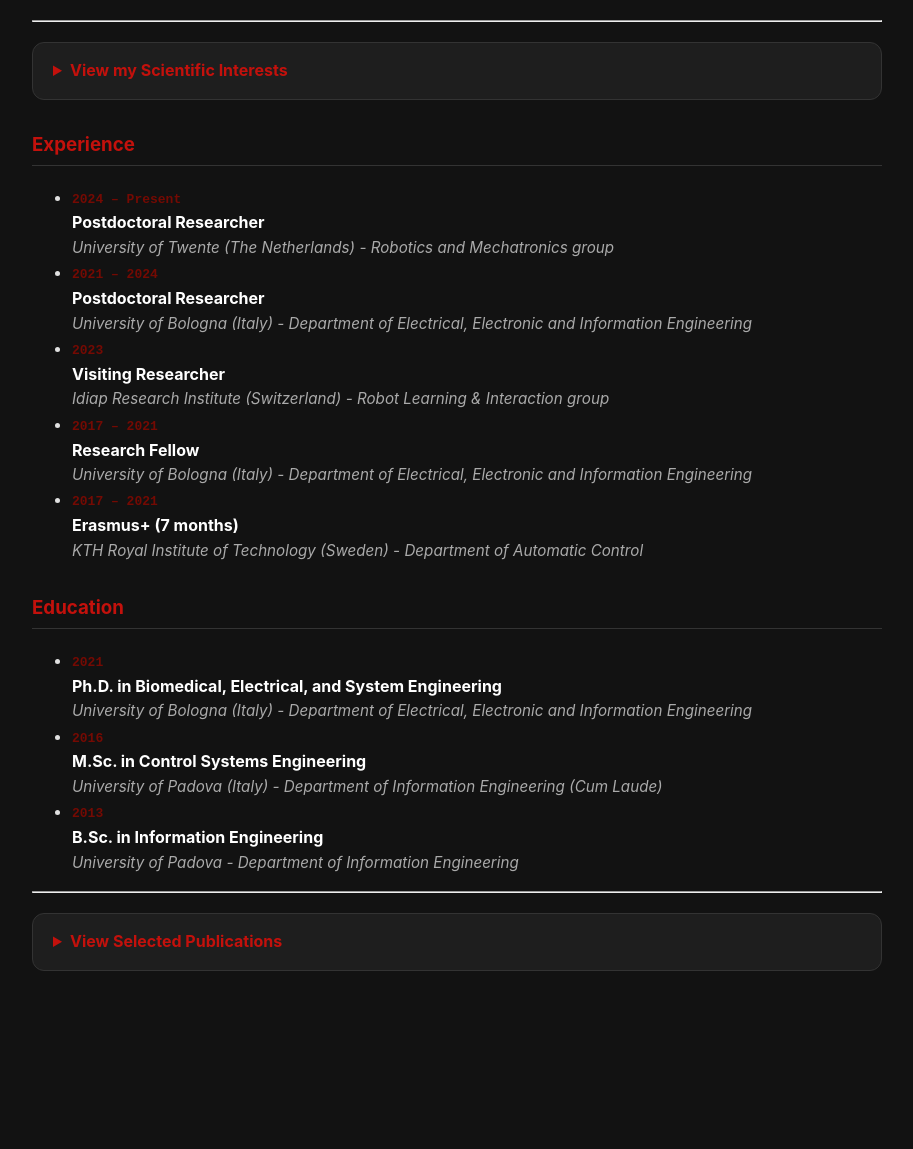
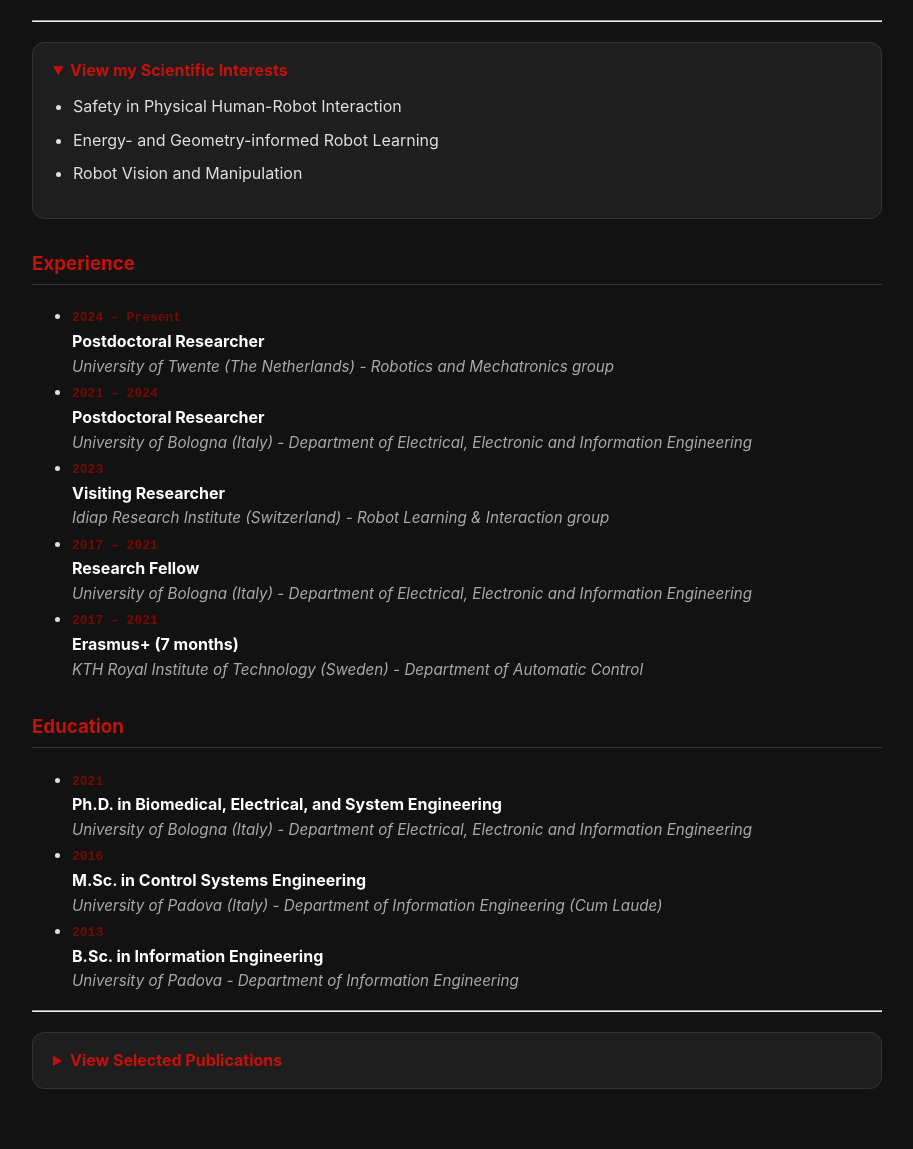
Before and after one commit to zanellar/zanellar.github.io, a Jekyll site: the page built from index.md, in a window 1280 px wide. Shown: the part 296-1445 px from the top of the page, without its empty margins (183-1096 px from the left). Built offline with Jekyll 4.4.1, drawn with Linux system fonts in a browser that asks for light colours; before the commit the page ends 1327 px from its top, so only the background shows below that.

Commit message:
Update index.md

```diff
--- a/index.md
+++ b/index.md
@@ -20,12 +20,12 @@ Robotics and Mechatronics (RaM) group
 ---
 
 
-<details>
+<details open>
   <summary><b>View my Scientific Interests</b></summary>
   <ul>
-    <li>Control for safe physical human-robot interaction.</li>
-    <li>Integration of AI/optimization and physical knowledge for robot interaction in unstructured environments.</li>
-    <li>Enhancing robustness and intelligence in perception and automation pipelines.</li>
+    <li> Safety in Physical Human-Robot Interaction </li>
+    <li> Energy- and Geometry-informed Robot Learning </li>
+    <li> Robot Vision and Manipulation </li>
   </ul>
 </details>
 
@@ -49,8 +49,10 @@ Robotics and Mechatronics (RaM) group
 <details>
   <summary><b>View Selected Publications</b></summary>
   <ul>
-    <li><b>2025</b>: Safety-Critical Control on Lie Groups Using Energy-Augmented Zeroing Control Barrier Functions (arXiv: 2512.07395)</li>
-    <li><b>2024</b>: Learning passive policies with virtual energy tanks in robotics, IET Control Theory & Applications</li>
-    <li><b>2019</b>: Integration of robotic vision and tactile sensing for wire-terminal insertion tasks, IEEE T-ASE (Best New Application Paper Award)</li>
+    <li>Zanella, R., Califano, F. and Stramigioli, S., 2026. Physical Human-Robot Interaction: A Critical Review of Safety Constraints. arXiv preprint arXiv:2601.19462. </li>
+    <li>Letti, A., Zanella, R., Macchelli, A. and Califano, F., 2025. Safety-Critical Control on Lie Groups Using Energy-Augmented Zeroing Control Barrier Functions. arXiv preprint arXiv:2512.07395./li>
+    <li>Zanella, R., Palli, G., Stramigioli, S. and Califano, F., 2024. Learning passive policies with virtual energy tanks in robotics. IET Control Theory & Applications, 18(5), pp.541-550.</li>
+    <li>Califano, F., Zanella, R., Macchelli, A. and Stramigioli, S., 2024. The effect of control barrier functions on energy transfers in controlled physical systems. arXiv preprint arXiv:2406.13420.</li>
+    <li>Caporali, A., Kicki, P., Galassi, K., Zanella, R., Walas, K. and Palli, G., 2024. Deformable linear objects manipulation with online model parameters estimation. IEEE Robotics and Automation Letters, 9(3), pp.2598-2605. </li>
   </ul>
 </details>
```
